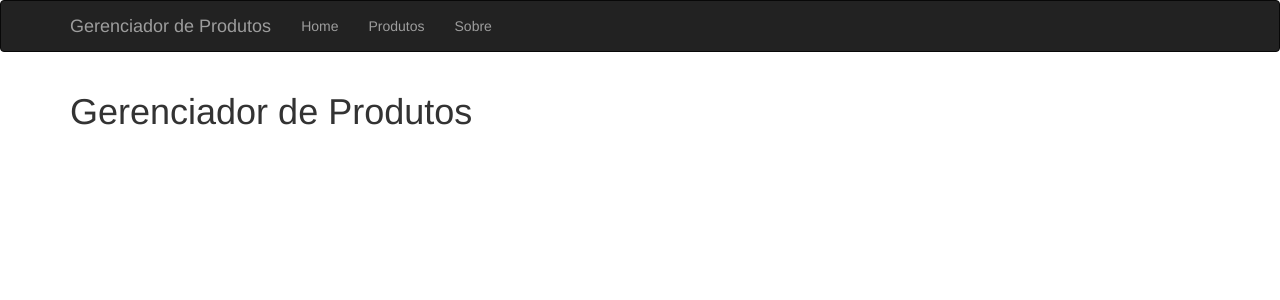
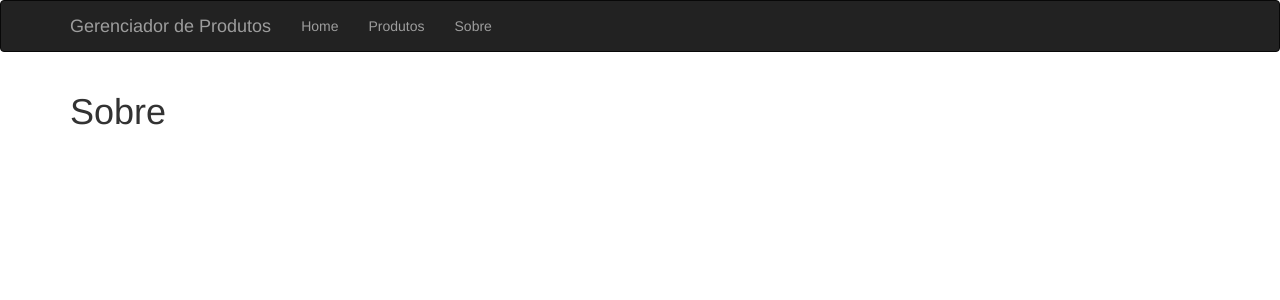
Before and after one commit to rogeriop/produtos, a React (Create React App) app: page /sobre in a window 1280 px wide. Shown: the top 300 px of the page. Built offline with nearby package versions, Linux system fonts and the light colour scheme.

Commit message:
Curso devReactJs #18.04 - Configurando a primeira rota

```diff
--- a/package.json
+++ b/package.json
@@ -6,6 +6,7 @@
     "bootstrap-css-only": "^4.3.1",
     "react": "^16.12.0",
     "react-dom": "^16.12.0",
+    "react-router-dom": "^5.1.2",
     "react-scripts": "3.2.0"
   },
   "scripts": {
--- a/src/App.js
+++ b/src/App.js
@@ -1,10 +1,18 @@
 import React, { Component } from 'react';
 
+import {
+  BrowserRouter as Router,
+  Route,
+  Link
+} from 'react-router-dom'
 
+import Home from './Home'
+import Sobre from './Sobre'
 
 class App extends Component {
   render () {
     return (
+      <Router>
         <div>
           <nav className='navbar navbar-inverse'>
             <div className='container'>
@@ -14,16 +22,18 @@ class App extends Component {
                 </a>
               </div>
               <ul className='nav navbar-nav'>
-              <li><a href='/'>Home</a></li>
+                <li><Link to='/'>Home</Link></li>
                 <li><a href='/'>Produtos</a></li>
-              <li><a href='/'>Sobre</a></li>
+                <li><Link to='/sobre'>Sobre</Link></li>
               </ul>
             </div>
           </nav>
           <div className='container'>
-          <h1>Gerenciador de Produtos</h1>
+            <Route exact path='/' component={Home} />
+            <Route exact path='/sobre' component={Sobre} />
           </div>
         </div>
+      </Router>
     )
   }
 
--- /dev/null
+++ b/src/Home.js
@@ -0,0 +1,9 @@
+import React, { Component } from 'react'
+
+class Home extends Component {
+    render () {
+        return <h1>Bem-vindo ao Gerenciador de Produtos</h1>
+    }
+}
+
+export default Home
--- /dev/null
+++ b/src/Sobre.js
@@ -0,0 +1,9 @@
+import React, { Component } from  'react'
+
+class Sobre extends Component {
+    render () {
+        return <h1>Sobre</h1>
+    }
+}
+
+export default Sobre
```
Also changed, not shown: 1 other file (tests, documents, lock files or other folders). Lines whose indentation alone changed are shown as unchanged.
